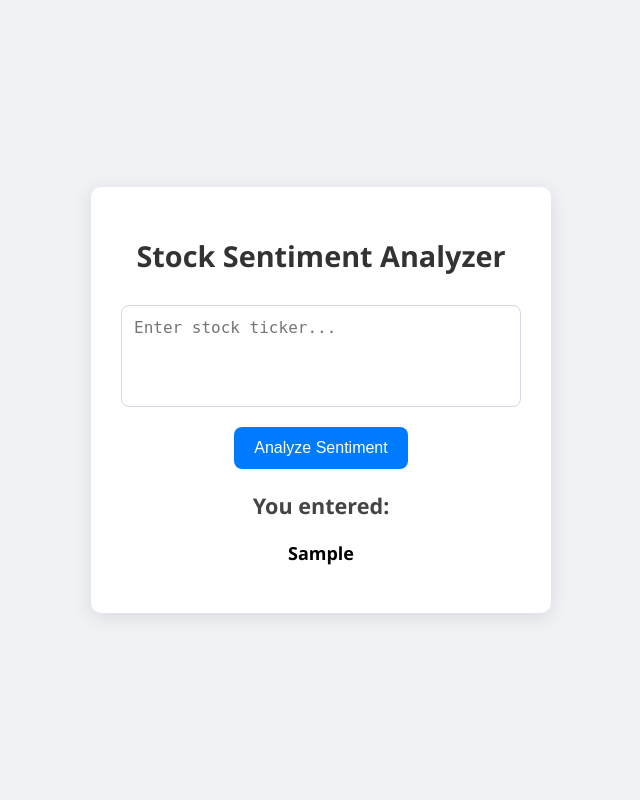
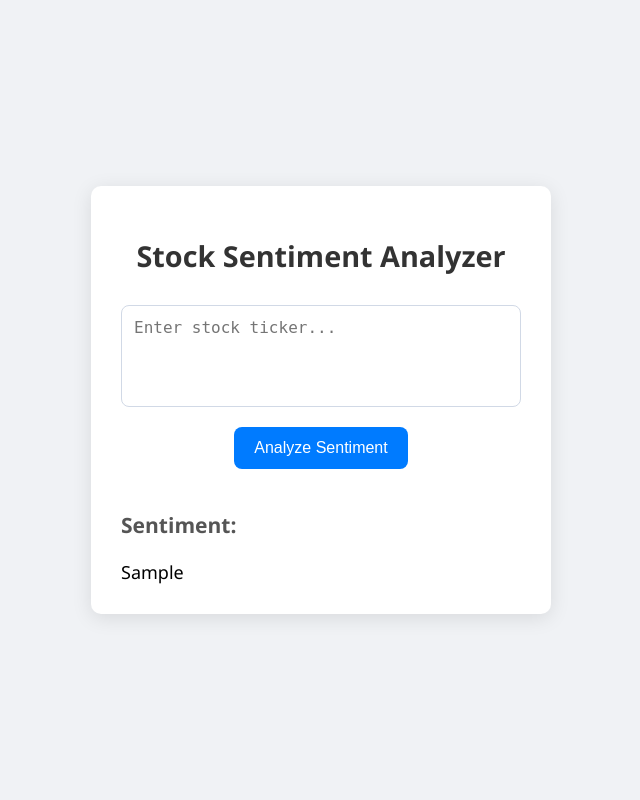
Before and after one commit to S3tuit/ui_stock_sentiment, a Django app: template get_sentiment/templates/home.html in a window 1280 px wide. Shown: the whole page, without its empty margins (319-959 px from the left). Run offline with Django 5.2, Linux system fonts and the light colour scheme; the template is opened without the code that fills it: most values are stand-ins (such as "Sample title", 1, 10 or a date in 2020).

Commit message:
WORKING MVP

```diff
--- a/get_sentiment/static/get_sentiment/css/style.css
+++ b/get_sentiment/static/get_sentiment/css/style.css
@@ -7,6 +7,8 @@ body {
     align-items: center;
     height: 100vh;
     margin: 0;
+    padding: 20px;
+    box-sizing: border-box;
 }
 
 /* Container styling */
@@ -18,6 +20,7 @@ body {
     box-shadow: 0 4px 20px rgba(0, 0, 0, 0.1);
     width: 400px;
     max-width: 90%;
+    overflow: auto;
 }
 
 /* Header styling */
@@ -68,16 +71,16 @@ button:hover {
     margin-top: 20px;
     font-size: 18px;
     color: #555;
+    max-height: 300px; /* Limits the height of the output */
+    overflow-y: auto;  /* Adds a scrollbar if content exceeds the height */
+    text-align: left;  /* Aligns the text to the left */
 }
 
-.output h3 {
-    font-size: 1.2em;
-    color: #444;
-}
-
-.output p {
-    font-weight: bold;
+/* Sentiment result styling */
+.sentiment-result {
+    font-weight: normal;
     color: #000;
+    white-space: pre-wrap; /* Preserves newlines and spaces in long content */
 }
 
 /* Mobile responsiveness */
--- a/get_sentiment/templates/home.html
+++ b/get_sentiment/templates/home.html
@@ -21,8 +21,8 @@
         <!-- Display submitted stock ticker -->
         <div class="output">
             {% if user_input %}
-                <h3>You entered:</h3>
-                <p>{{ user_input }}</p>
+                <h3>Sentiment:</h3>
+                <div class="sentiment-result">{{ user_input }}</div>
             {% endif %}
         </div>
     </div>
```
Also changed, not shown: get_sentiment/views.py (+66 -3 lines).
